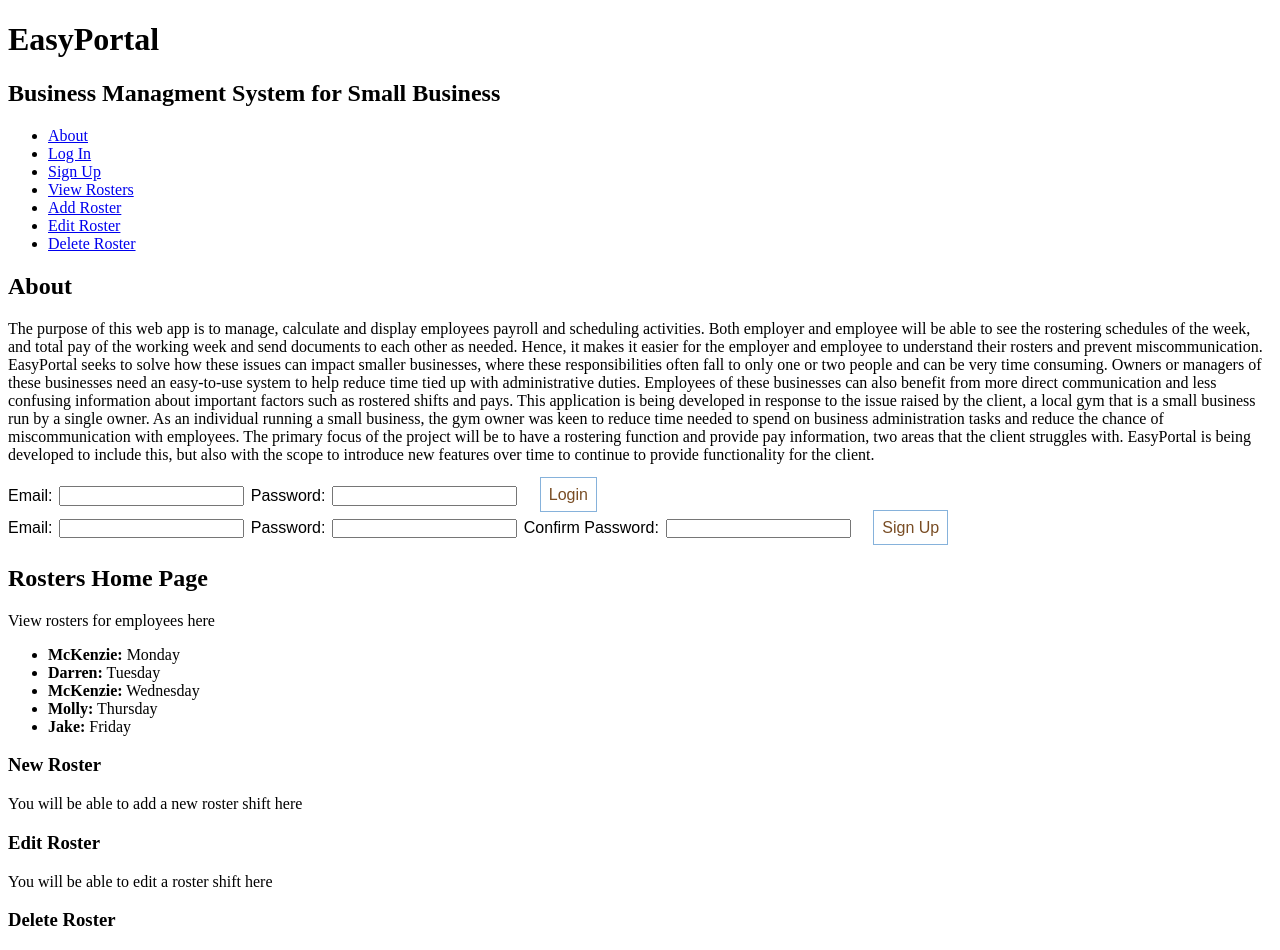
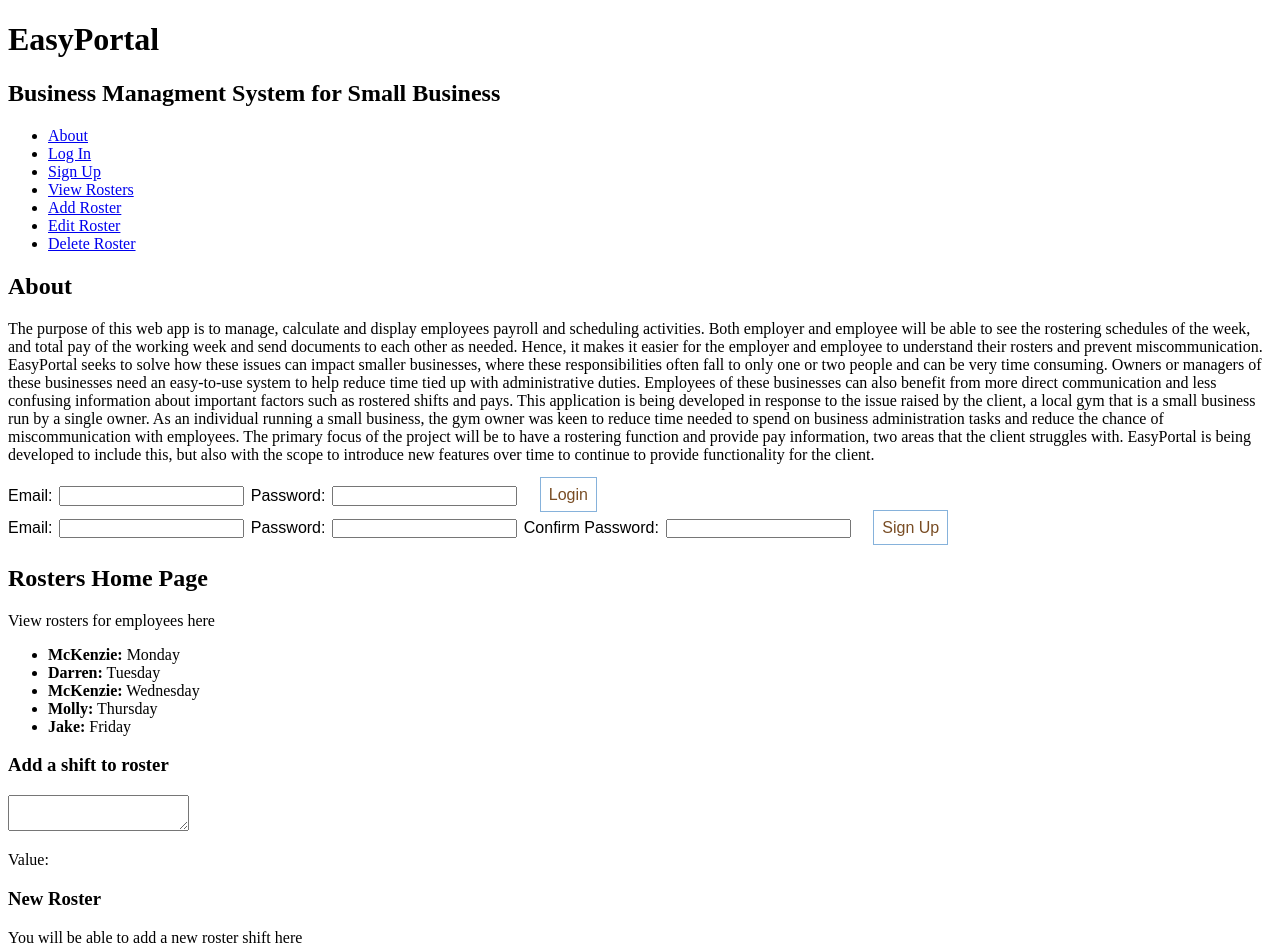
Before and after one commit to EasyPortal-Business-Management-System/EasyPortal-Client, a React (Create React App) app: page / in a window 1280 px wide. Shown: the top 950 px of the page. Built offline with nearby package versions, Linux system fonts and the light colour scheme.

Commit message:
started new edit roster feature, small changes made before switching to feature branch

```diff
--- a/src/components/Rosters.js
+++ b/src/components/Rosters.js
@@ -1,7 +1,9 @@
-import React from "react";
+import { React, useState } from "react";
 import ListItem from "./ListItem";
 
 const Rosters = () => {
+const [value, setValue] = useState("");
+
     const arr= [
         { name: "McKenzie", roster: "Monday"},
         { name: "Darren", roster: "Tuesday"},
@@ -10,19 +12,24 @@ const Rosters = () => {
         { name: "Jake", roster: "Friday"},
     ];
 
+    const handleOnChange = (e) => {
+        setValue(e.target.value);
+    }
 
     return (
         <section id="#viewrosters">
             <h1>Rosters Home Page</h1>
                 <div>
                     <p>View rosters for employees here</p>
-                    <article>
                         <ul>
                             {arr.map(({name, roster}, id) => (
                                 <ListItem key={id} name={name} roster={roster}></ListItem>
                             ))}
                         </ul>
-                    </article>
+
+                    <h3>Add a shift to roster</h3>
+                    <textarea onChange={handleOnChange} rows="2" columns="25"></textarea>
+                    <p>Value: {value} </p>
                 </div>
         </section>
     )
```
